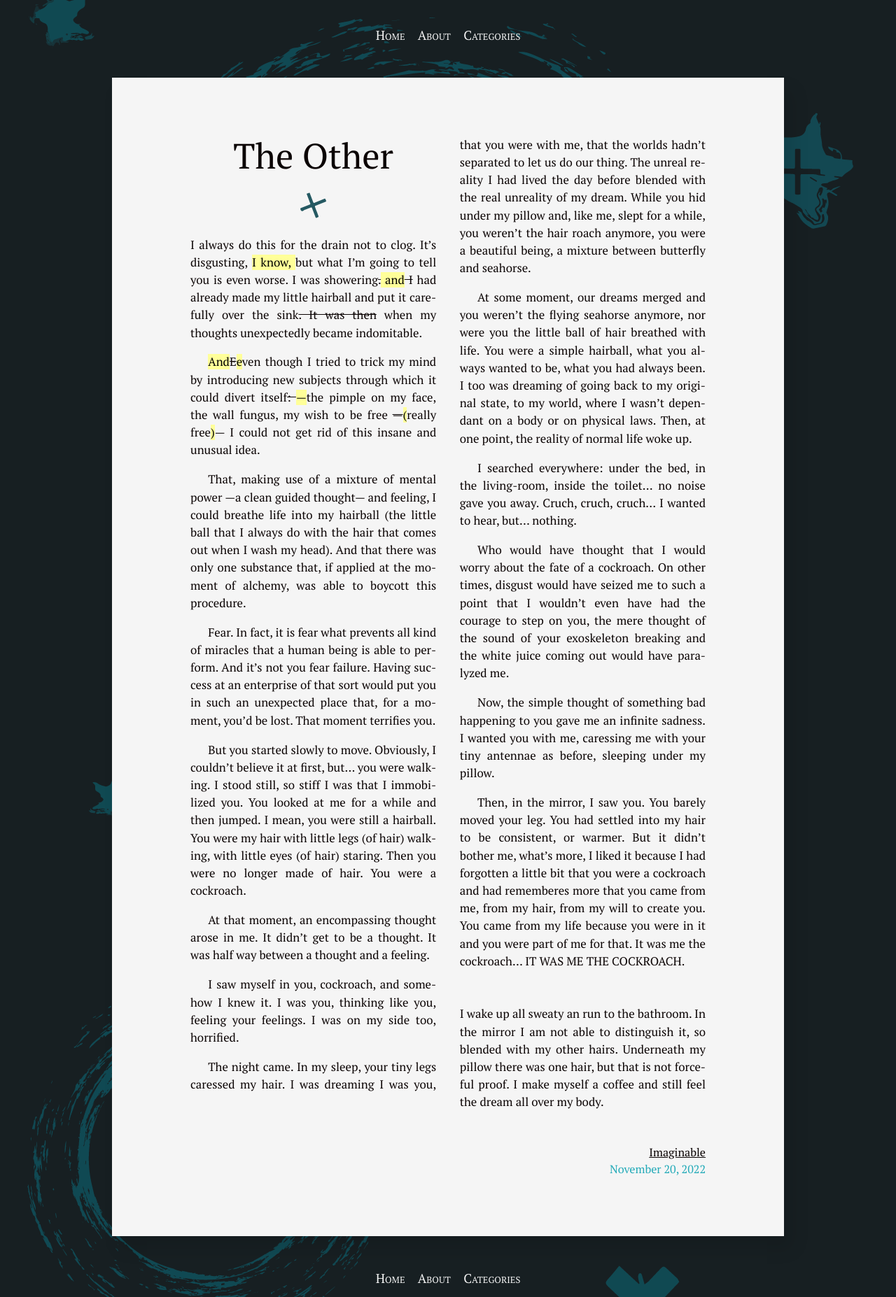
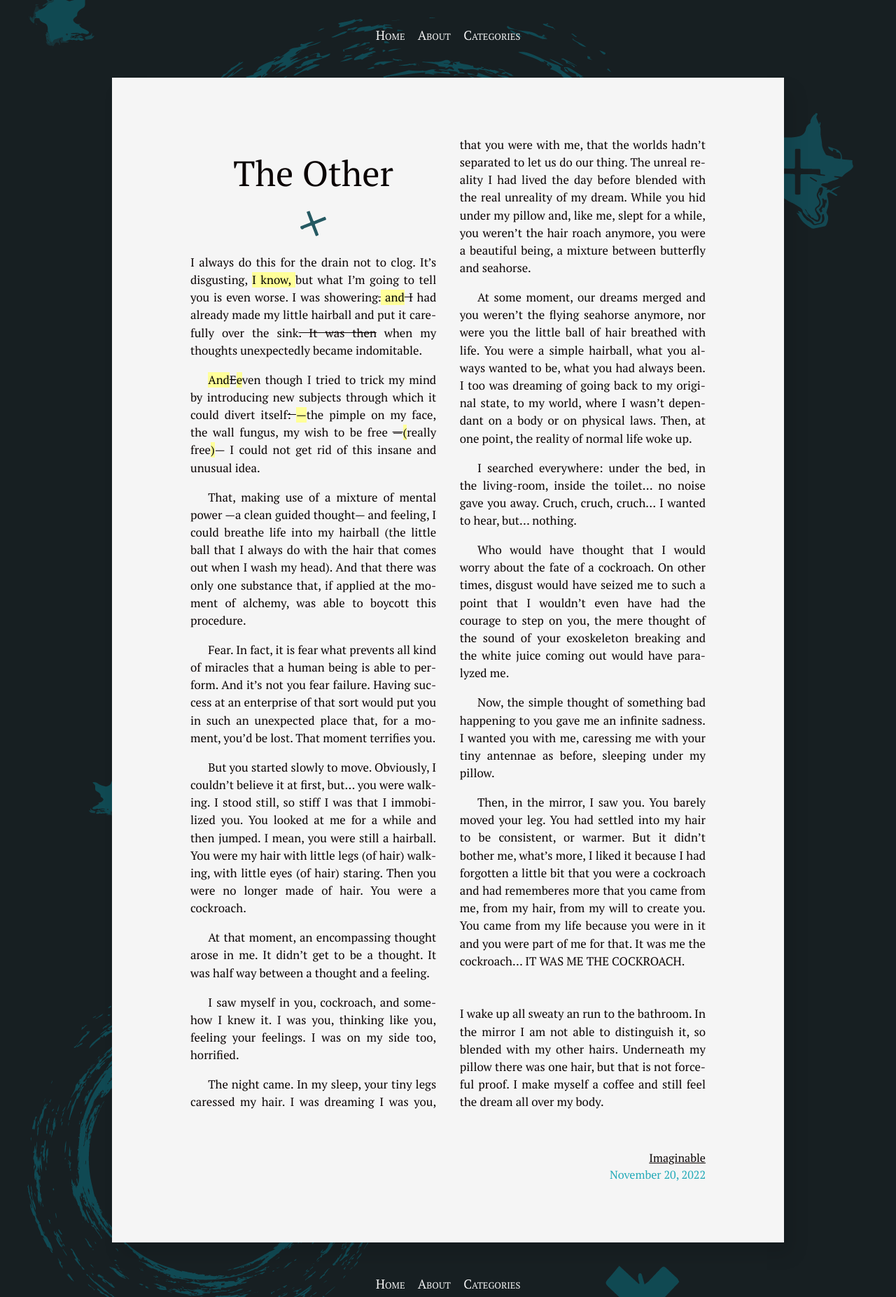
Before and after one commit to silvialohrmann/editorial, a Jekyll site: the page built from _posts/2022-11-20-the-other.md, in a window 1280 px wide. Shown: the whole page at 70% size. Built offline with Jekyll 4.4.1, drawn with Linux system fonts in a browser that asks for light colours.

Commit message:
Update _article.scss

```diff
--- a/_sass/_article.scss
+++ b/_sass/_article.scss
@@ -21,11 +21,8 @@
 .post > h1 {
   font-size: 1.7em;
   max-width: 48rem;
-  padding: 1em;
+  padding: 0 1em 1em 1em;
   text-align: center;
-}
-#main > div.two-column > h1 {
-  margin-top:0;
 }
 .post p {
   text-align: justify;
```
